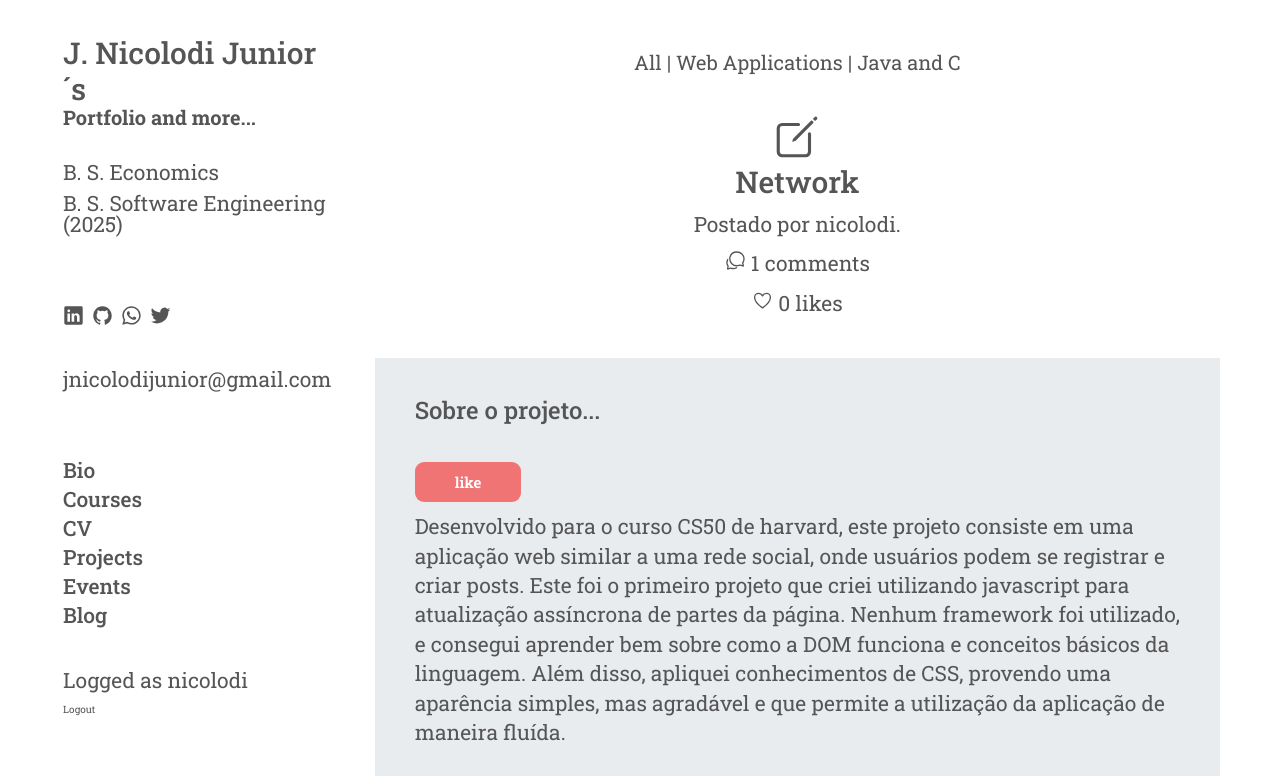
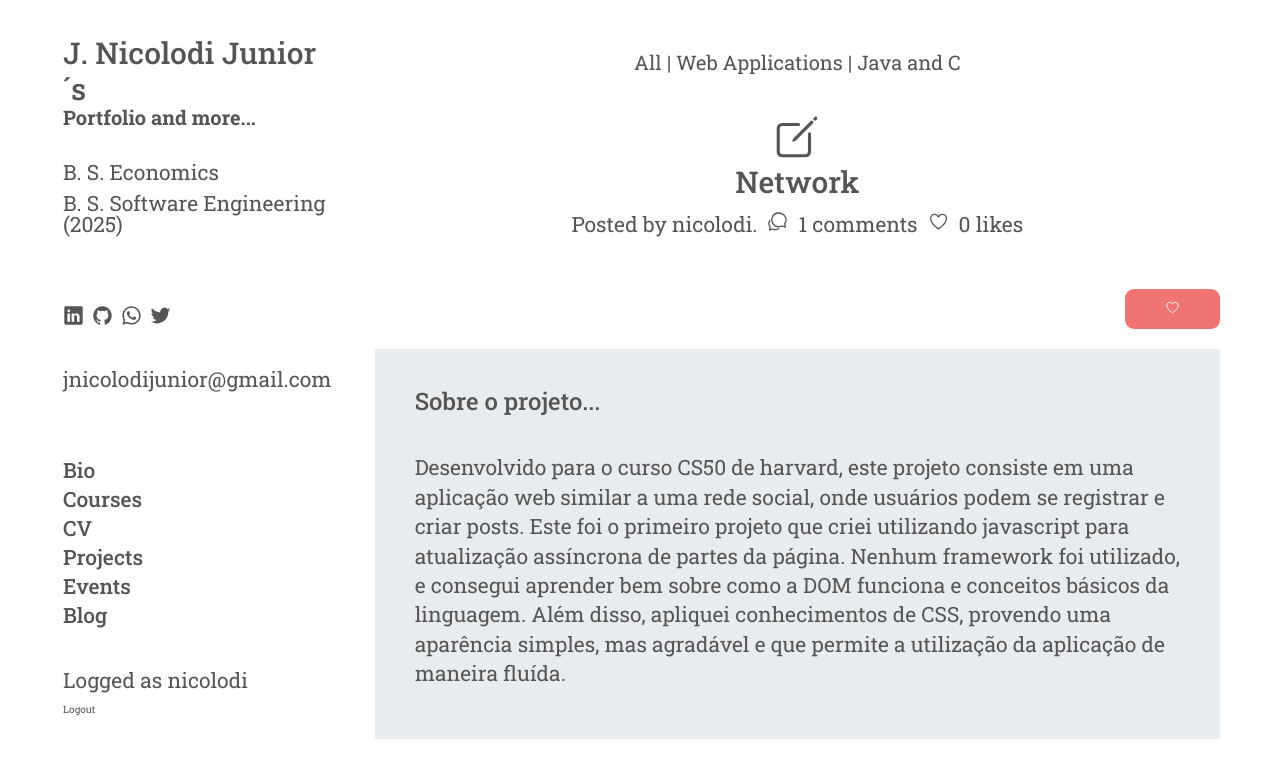
Before and after one commit to nicolodijunior/aboutme, a Django app: page /myhome/post in a window 1280 px wide. Shown: the part 18-794 px from the top of the page. Run offline with Django 4.2, Linux system fonts and the light colour scheme; a user stored in the database is signed in; data comes from the database, SQL or seed files in the repository; both versions use the stored data as it was after the commit.

Commit message:
Like function ready

```diff
--- a/myhome/static/myhome/style.css
+++ b/myhome/static/myhome/style.css
@@ -233,6 +233,12 @@ h2 {
     text-align: center;
 }
 
+.blog-header-details {
+    display: flex;
+    gap:1rem;
+    justify-content:center;
+}
+
 .blog-img {
     text-align: center;
     margin-bottom:4rem;
@@ -272,6 +278,12 @@ h2 {
 
 .blog-div {
 
+}
+
+.like-btn-div {
+    display: flex;
+    justify-content: end;
+    margin-bottom: 2rem;
 }
 
 .comment-form {
--- a/myhome/templates/myhome/blog.html
+++ b/myhome/templates/myhome/blog.html
@@ -7,13 +7,16 @@
     <div class="blog-header">
         <ion-icon name="create-outline" class="icons"></ion-icon>
         <h1>{{ p.title }}</h1>
-        <p>Postado por {{ p.user }}. </p> <p><ion-icon name="chatbubbles-outline"></ion-icon> {{ p.post_comments.count }} comments </p> <p id="post_likes"><ion-icon name="heart-outline"></ion-icon> {{p.likes.count}} likes</p>
+        <div class="blog-header-details">
+            <p>Posted by {{ p.user }}. </p> <p><ion-icon name="chatbubbles-outline"></ion-icon></p><p> {{ p.post_comments.count }} comments </p> <p><ion-icon name="heart-outline"></ion-icon></p><p id="post_likes"> {{p.likes.count}} likes</p>
+        </div>
+    </div>
+    <div class="like-btn-div"><button data-postid="{{p.id}}" class="like-btn" id="like_post_btn"><ion-icon name="heart-outline"></ion-icon></button>
     </div>
     <div class="blog-text">
         <h2>Sobre o projeto...</h2><!-- <ion-icon name="heart" class="icons like-icon"></ion-icon>  -->
         <!-- <span class="material-symbols-outlined"> -->
         {% if user.is_authenticated %}
-        <button data-postid="{{p.id}}" class="" id="like_post_btn">like</button>
         {% else %}
         <p>Login to like this post</p>
         {% endif %}
```
Also changed, not shown: db.sqlite3.
